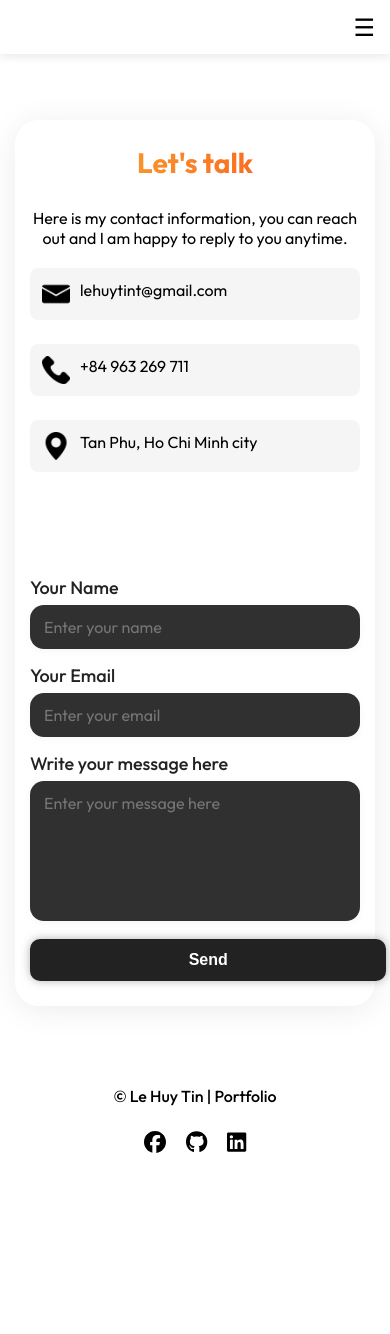
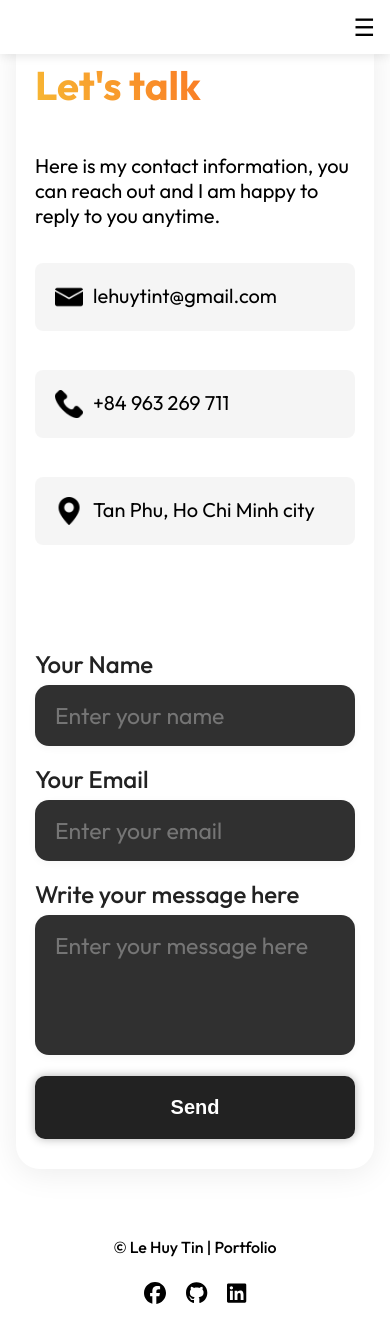
Before and after one commit to LeHuyTin/HT_portfolio, a React (Vite) app: page /HT_portfolio/contact in a window 390 px wide. Before the commit the page ends 1183 px from the top, so only its background shows below. Built offline with nearby package versions, Linux system fonts and the light colour scheme.

Commit message:
Fix desktop layout: full-width navbar, balanced contact sections, consistent height

```diff
--- a/src/Components/Contact/Contact.css
+++ b/src/Components/Contact/Contact.css
@@ -9,7 +9,7 @@
 .contact-section {
   display: flex;
   flex-wrap: wrap;
-  gap: 100px;
+  gap: 60px;
   width: 100%;
   max-width: 1200px;
   justify-content: center;
@@ -18,14 +18,17 @@
   box-shadow: 0 4px 32px rgba(0, 0, 0, 0.08);
   padding: 40px 24px;
   margin: 30px auto;
+  min-height: 600px;
+  align-items: flex-start;
 }
 
 .contact-left {
   display: flex;
   flex-direction: column;
   gap: 35px;
+  flex: 1;
   min-width: 320px;
-  max-width: 400px;
+  max-width: 450px;
 }
 
 .contact-left h1 {
@@ -58,8 +61,9 @@
   display: flex;
   flex-direction: column;
   gap: 24px;
+  flex: 1;
   min-width: 320px;
-  max-width: 500px;
+  max-width: 450px;
   width: 100%;
 }
 
@@ -111,7 +115,7 @@
   font-size: 20px;
   transition: color 0.2s;
   box-shadow: 0px 0px 10px rgba(0, 0, 0, 0.3);
-  width: 108%;
+  width: 100%;
   background: #222;
   color: white;
   font-weight: 600;
@@ -170,7 +174,7 @@
   flex-direction: column;
   align-items: center;
   justify-content: center;
-  min-height: 406px;
+  min-height: 520px;
   animation: fadeIn 0.5s ease-in-out;
   padding: 60px 40px;
   width: 100%;
@@ -246,7 +250,7 @@
 
 @keyframes fill {
   100% {
-    background: linear-gradient(250deg, rgba(252, 74, 26, 0.1) 0%, rgba(247, 183, 51, 0.1) 100%);
+    background: rgba(252, 74, 26, 0.1);
   }
 }
 
@@ -273,62 +277,37 @@
 }
 
 /* Responsive Design */
-@media screen and (max-width: 768px) {
-  .contact {
-    padding: 120px 20px 40px;
+@media (min-width: 769px) {
+  .contact-section {
+    gap: 80px;
+    justify-content: space-between;
+    align-items: stretch;
   }
 
+  .contact-left,
+  .contact-right {
+    flex: 1;
+    max-width: 45%;
+  }
+}
+
+@media (max-width: 768px) {
   .contact-section {
-    flex-direction: column;
     gap: 40px;
     padding: 30px 20px;
-    margin: 20px auto;
-  }
-
-  .contact-left {
-    min-width: auto;
-    max-width: 100%;
-    text-align: center;
-    gap: 25px;
+    min-height: auto;
   }
 
   .contact-left h1 {
-    font-size: 36px;
+    font-size: 40px;
   }
 
   .contact-left p {
-    font-size: 18px;
-  }
-
-  .contact-detail {
-    font-size: 16px;
-    padding: 15px;
-  }
-
-  .contact-right {
-    min-width: auto;
-    max-width: 100%;
-    gap: 20px;
-  }
-
-  .contact-right label {
     font-size: 20px;
   }
 
-  .contact-right input,
-  .contact-right textarea {
-    font-size: 18px;
-    padding: 14px 16px;
-    margin-bottom: 15px;
-  }
-
-  .contact-submit {
-    padding: 15px 40px;
-    font-size: 18px;
-  }
-
   .success-text {
-    font-size: 28px;
+    font-size: 24px;
   }
 
   .success-container {
@@ -346,60 +325,3 @@
     height: 100px;
   }
 }
-
-@media screen and (max-width: 480px) {
-  .contact {
-    padding: 100px 15px 30px;
-  }
-
-  .contact-section {
-    padding: 25px 15px;
-    gap: 30px;
-  }
-
-  .contact-left {
-    gap: 20px;
-  }
-
-  .contact-left h1 {
-    font-size: 28px;
-  }
-
-  .contact-left p {
-    font-size: 16px;
-  }
-
-  .contact-detail {
-    font-size: 14px;
-    padding: 12px;
-  }
-
-  .contact-right label {
-    font-size: 18px;
-  }
-
-  .contact-right input,
-  .contact-right textarea {
-    font-size: 16px;
-    padding: 12px 14px;
-  }
-
-  .contact-submit {
-    padding: 12px 30px;
-    font-size: 16px;
-  }
-
-  .success-text {
-    font-size: 24px;
-  }
-
-  .success-circle {
-    width: 80px;
-    height: 80px;
-  }
-
-  .checkmark {
-    width: 80px;
-    height: 80px;
-  }
-}
--- a/src/Components/Navbar/Navbar.css
+++ b/src/Components/Navbar/Navbar.css
@@ -2,7 +2,7 @@
   display: flex;
   top: 0;
   left: 0;
-  width: 89%;
+  width: 100%;
   align-items: center;
   justify-content: space-between;
   padding: 20px 100px;
```
